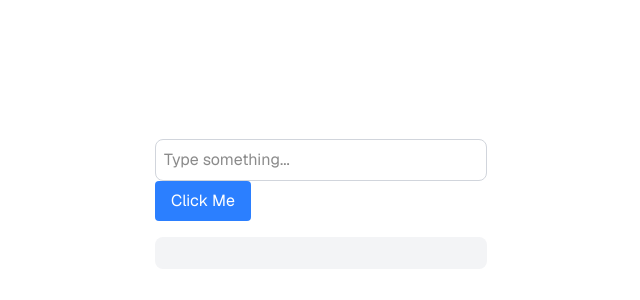
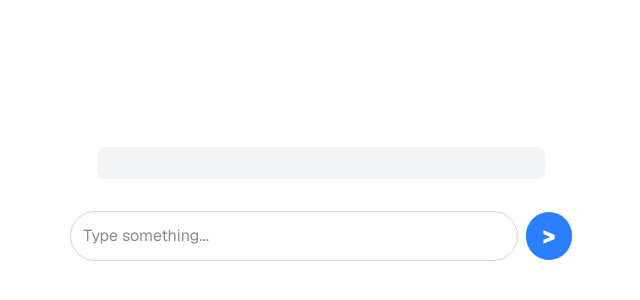
Before and after one commit to itzraghavv/eduhive, a Next.js app: page / in a window 1280 px wide. Shown: the part 196-496 px from the top of the page, without its empty margins (319-959 px from the left). Built offline with nearby package versions, Linux system fonts and the light colour scheme.

Commit message:
UI modified

```diff
--- a/app/page.tsx
+++ b/app/page.tsx
@@ -53,19 +53,27 @@ export default function Home() {
     } finally {
       setLoading(false);
     }
-
-    console.log("Input query:", inputText); // Log the input query
-    console.log("Output:", outputText); // Log the output
   };
 
   return (
     <div className="grid grid-rows-[20px_1fr_20px] items-center justify-items-center min-h-screen p-8 pb-20 gap-16 sm:p-20 font-[family-name:var(--font-geist-sans)]">
       <header className="flex items-center justify-between w-full"></header>
-      <main>
+      <main className="flex flex-col items-center justify-center w-full">
+        {/* output from ai chat */}
+        <div className="bg-gray-100 p-4 rounded-lg w-full max-w-md mt-4">
+          {loading ? (
+            <p className="text-black">Loading...</p>
+          ) : error ? (
+            <p className="text-red-500">{error}</p>
+          ) : (
+            <p className="text-black">{outputText}</p>
+          )}
+        </div>
+        <div className="flex flex-row items-center justify-center w-full mt-4 gap-2">
           <input
             type="text"
             placeholder="Type something..."
-          className="border border-gray-300 rounded-lg p-2 w-full max-w-md"
+            className="border border-gray-300 rounded-full w-full max-w-md p-0 my-4 p-3"
             value={inputText}
             onChange={(e) => setInputText(e.target.value)}
             onKeyDown={(e) => {
@@ -73,33 +81,15 @@ export default function Home() {
                 handleSubmit();
               }
             }}
-          // disabled={loading}
-          // autoFocus
-          // autoComplete="off"
-          // autoCorrect="off"
-          // spellCheck="false"
-          // autoCapitalize="none"
-          // autoSave="off"
-          // inputMode="text"
           />
 
           {/* button */}
           <button
-          className="bg-blue-500 text-white px-4 py-2 rounded"
+            className="bg-blue-500 text-white px-4 py-2 rounded-full font-black text-2xl "
             onClick={handleSubmit}
           >
-          Click Me
+            {">"}
           </button>
-
-        {/* output from ai chat */}
-        <div className="bg-gray-100 p-4 rounded-lg w-full max-w-md mt-4">
-          {loading ? (
-            <p>Loading...</p>
-          ) : error ? (
-            <p className="text-red-500">{error}</p>
-          ) : (
-            <p className="text-black">{outputText}</p>
-          )}
         </div>
       </main>
       <footer></footer>
```
Lines whose indentation alone changed are shown as unchanged.
